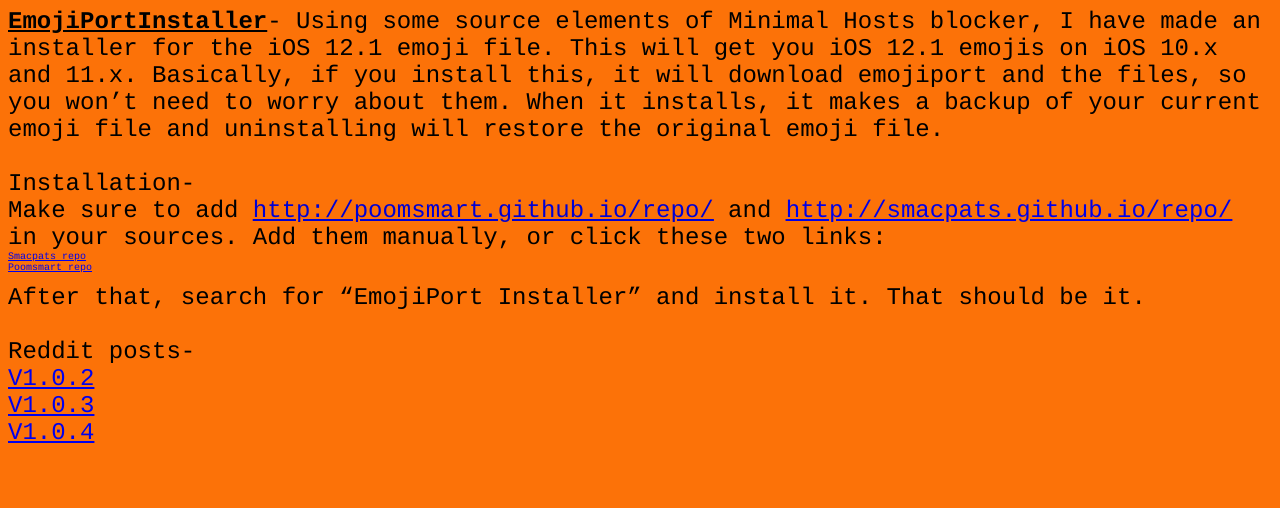
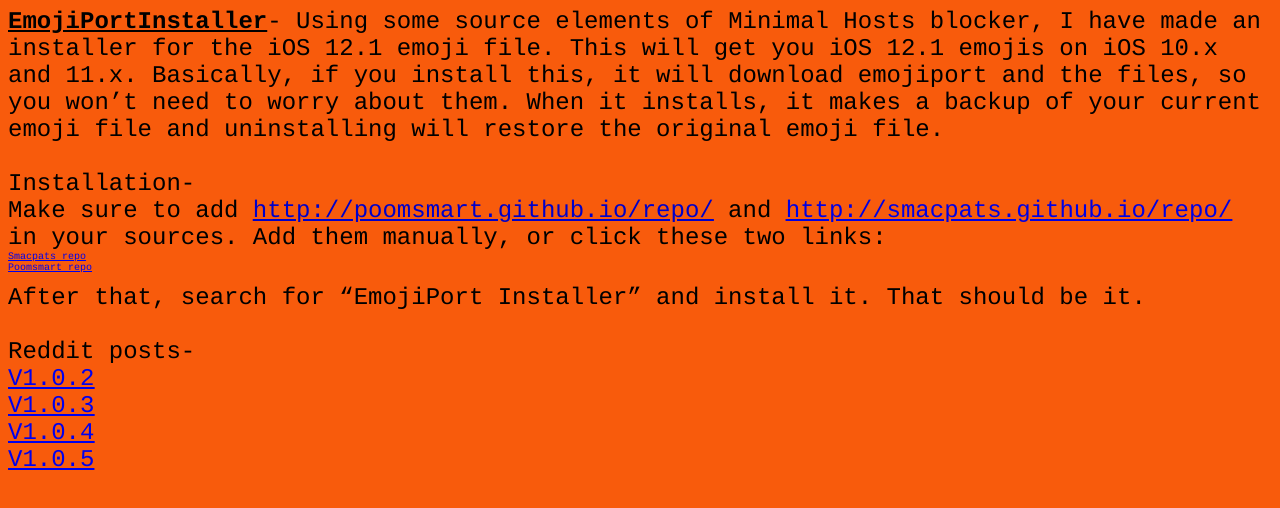
Before and after one commit to smacpats/smacpats.github.io, a website: page emojiportinstaller/index.html in a window 1280 px wide. Drawn offline with Linux system fonts and the light colour scheme.

Commit message:
1.0.5 reddit post

```diff
--- a/emojiportinstaller/index.html
+++ b/emojiportinstaller/index.html
@@ -7,16 +7,17 @@
   <meta name="Generator" content="Cocoa HTML Writer">
   <meta name="CocoaVersion" content="1671">
   <style type="text/css">
-    body {background-color: #fc7208}
+    body {background-color: #f85b0c}
     p.p1 {margin: 0.0px 0.0px 0.0px 0.0px; line-height: 28.0px; font: 24.0px Courier; color: #000000; -webkit-text-stroke: #000000}
     p.p2 {margin: 0.0px 0.0px 0.0px 0.0px; line-height: 12.0px; font: 10.0px Courier; color: #0000e9; -webkit-text-stroke: #000000}
     p.p3 {margin: 0.0px 0.0px 0.0px 0.0px; line-height: 12.0px; font: 10.0px Courier; color: #000000; -webkit-text-stroke: #000000}
-    p.p4 {margin: 0.0px 0.0px 0.0px 0.0px; line-height: 28.0px; font: 24.0px Courier; color: #000000; -webkit-text-stroke: #000000; min-height: 24.0px}
+    p.p4 {margin: 0.0px 0.0px 0.0px 0.0px; line-height: 28.0px; font: 24.0px Courier; color: #0000e9; -webkit-text-stroke: #000000}
     span.s1 {text-decoration: underline ; font-kerning: none}
     span.s2 {font-kerning: none}
-    span.s3 {text-decoration: underline ; font-kerning: none; color: #0000d3}
-    span.s4 {text-decoration: underline ; font-kerning: none; color: #0000e9}
+    span.s3 {text-decoration: underline ; font-kerning: none; color: #0000c9}
+    span.s4 {text-decoration: underline ; font-kerning: none; color: #0000e3}
     span.s5 {font: 10.0px Courier; text-decoration: underline ; font-kerning: none; color: #0000e9}
+    span.s6 {text-decoration: underline ; font-kerning: none; color: #0000e9}
   </style>
 </head>
 <body>
@@ -30,10 +31,12 @@
 <p class="p3"><span class="s2"><br>
 </span></p>
 <p class="p1"><span class="s2">After that, search for “EmojiPort Installer” and install it. That should be it.<span class="Apple-converted-space"> </span></span></p>
-<p class="p4"><span class="s2"></span><br></p>
+<p class="p1"><span class="s2"><br>
+</span></p>
 <p class="p1"><span class="s2">Reddit posts-</span></p>
-<p class="p1"><span class="s2"><a href="https://old.reddit.com/r/jailbreak/comments/9mbcve/release_emoji_port_installer/?sort=new">V1.0.2</a></span></p>
-<p class="p1"><span class="s2"><a href="https://old.reddit.com/r/jailbreak/comments/9mjrm3/update_emojiport_installer_103_ios_121_emojis_on/">V1.0.3</a></span></p>
-<p class="p1"><span class="s2"><a href="https://old.reddit.com/r/jailbreak/comments/9n2qor/update_emojiportinstaller_104_ios_10_support/">V1.0.4</a></span></p>
+<p class="p4"><span class="s1"><a href="https://old.reddit.com/r/jailbreak/comments/9mbcve/release_emoji_port_installer/">V1.0.2<span class="s6"></span></a></span></p>
+<p class="p4"><span class="s1"><a href="https://old.reddit.com/r/jailbreak/comments/9mjrm3/update_emojiport_installer_103_ios_121_emojis_on/">V1.0.3<span class="s6"></span></a></span></p>
+<p class="p4"><span class="s1"><a href="https://old.reddit.com/r/jailbreak/comments/9n2qor/update_emojiportinstaller_104_ios_10_support/">V1.0.4<span class="s6"></span></a></span></p>
+<p class="p1"><span class="s2"><a href="https://old.reddit.com/r/jailbreak/comments/9t2ukf/update_emojiport_installer_105_ios_121_emojis_on/">V1.0.5</a></span></p>
 </body>
 </html>
```
